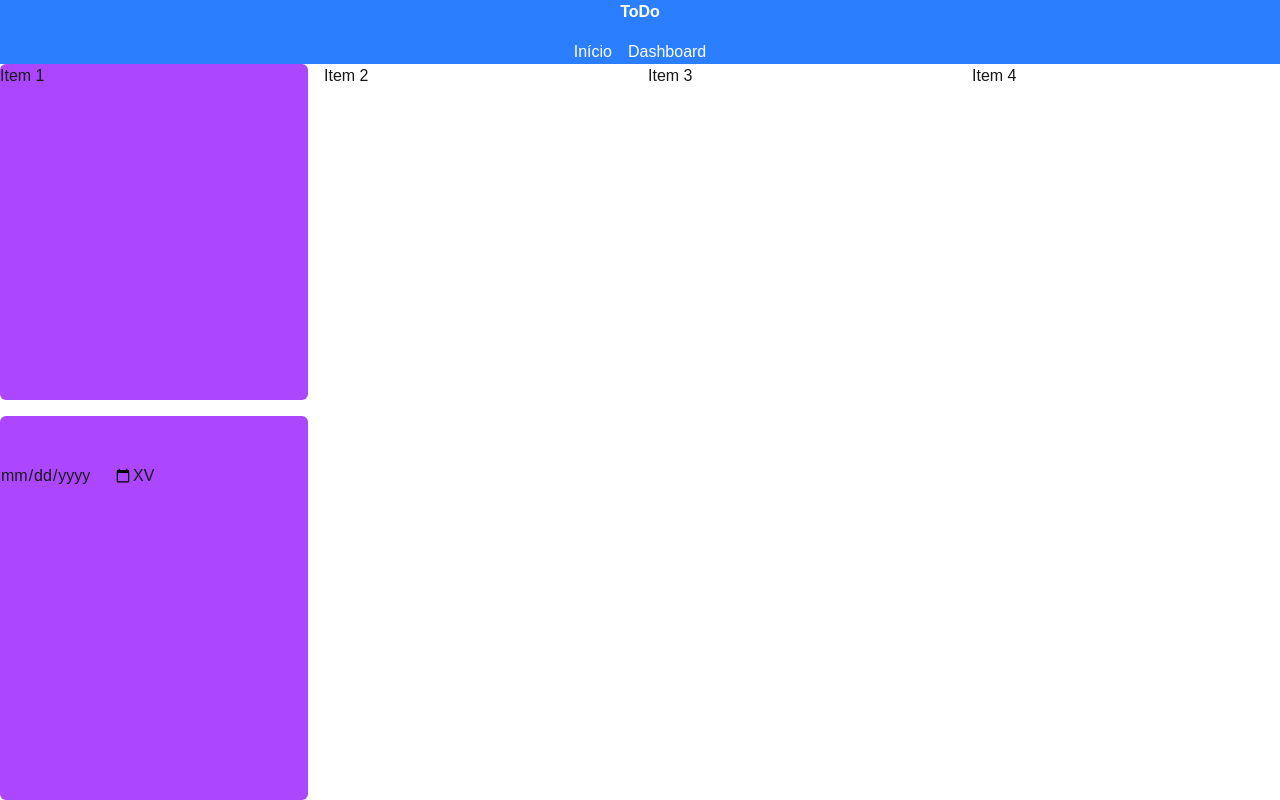
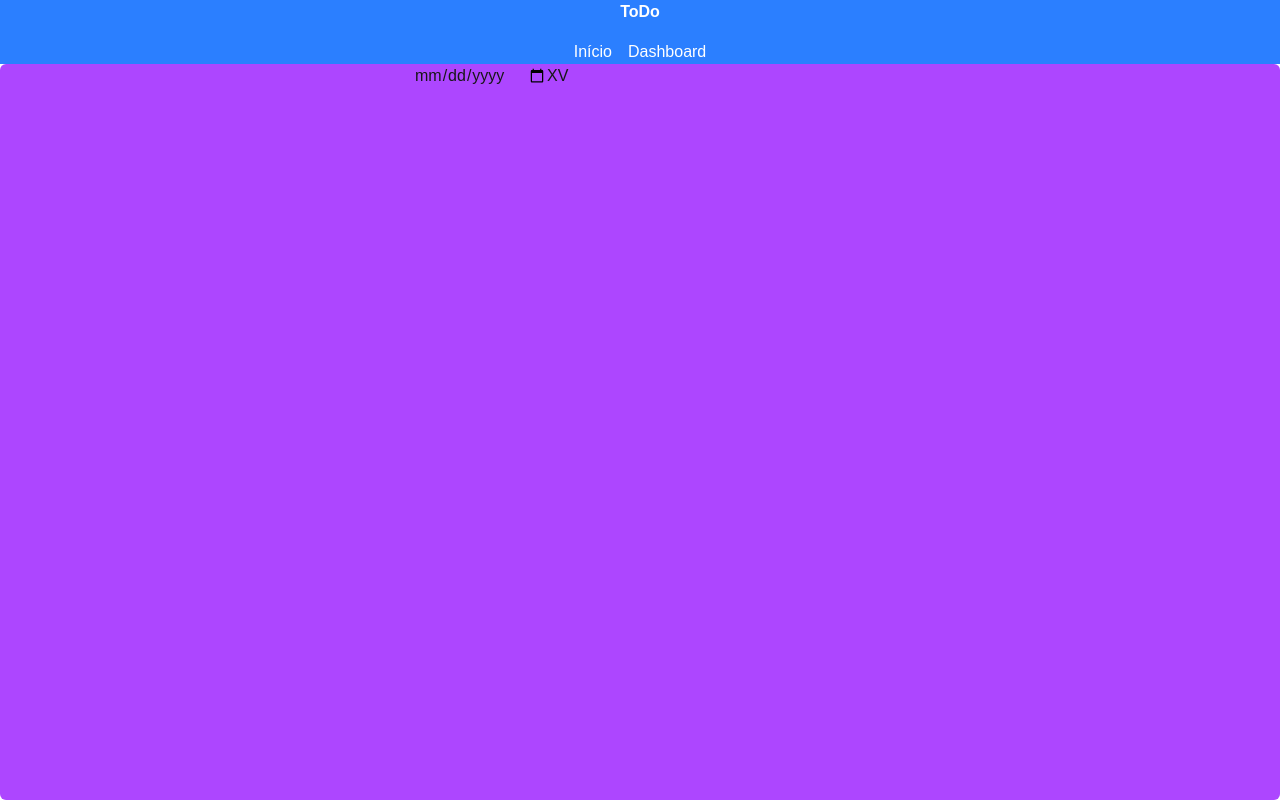
Before and after one commit to Bbaranoski/estudo, a Next.js app: page / in a window 1280 px wide. Built offline with nearby package versions, Linux system fonts and the light colour scheme.

Commit message:
adicionando uma lista e fazendo o comeco para renderizar os obj dessa lista

```diff
--- a/src/app/page.tsx
+++ b/src/app/page.tsx
@@ -1,5 +1,5 @@
 "use client";
-import { useState } from "react";
+import { useState, useEffect } from "react";
 
 export default function Home() {
   interface Todo {
@@ -7,12 +7,19 @@ export default function Home() {
     descricao: string;
   }
   const [todo, setTodo] = useState<Todo>({titulo: "", descricao: ""});
+  const lista: Todo[] = [{titulo: "Teste", descricao: "teste 2"}];
+
+  useEffect(() => {
+    {lista.map((e, index) => (
+      <div key={index} className="bg-blue-200 p-4 rounded-md">
+        <p>{e.titulo}</p>
+        <p>{e.descricao}</p>
+      </div>
+    ))}
+  }, [lista]);
+
   return (
     <div className="grid grid-cols-[repeat(auto-fit,minmax(250px,1fr))] w-full gap-4 p-4">
-        <div className="bg-purple-500 p-4 rounded-md">Item 1</div>
-        <div className="bg-white p-4 rounded-md">Item 2</div>
-        <div className="bg-white p-4 rounded-md">Item 3</div>
-        <div className="bg-white p-4 rounded-md">Item 4</div>
         <div className="bg-purple-500 p-4 rounded-md order-2">
           <input type="text"
           value={todo.titulo}
@@ -24,7 +31,11 @@ export default function Home() {
           />
           <input type="date" />
           <button>X</button>
-          <button onClick={() => console.log(todo)}
+          <button onClick={() => {console.log(lista)
+              if(todo.titulo != ''){
+                lista.push(todo)
+              }
+            }}
           >V</button>
         </div>
     </div>
```
